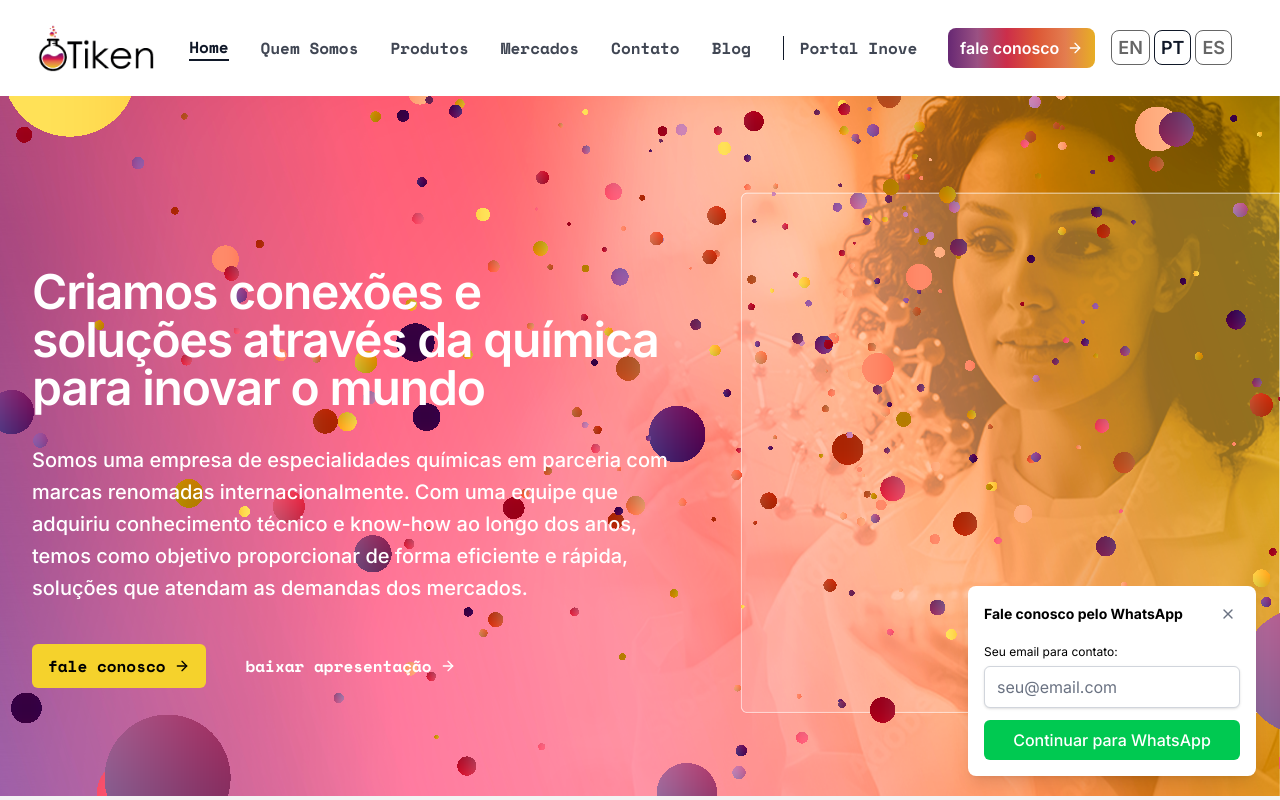
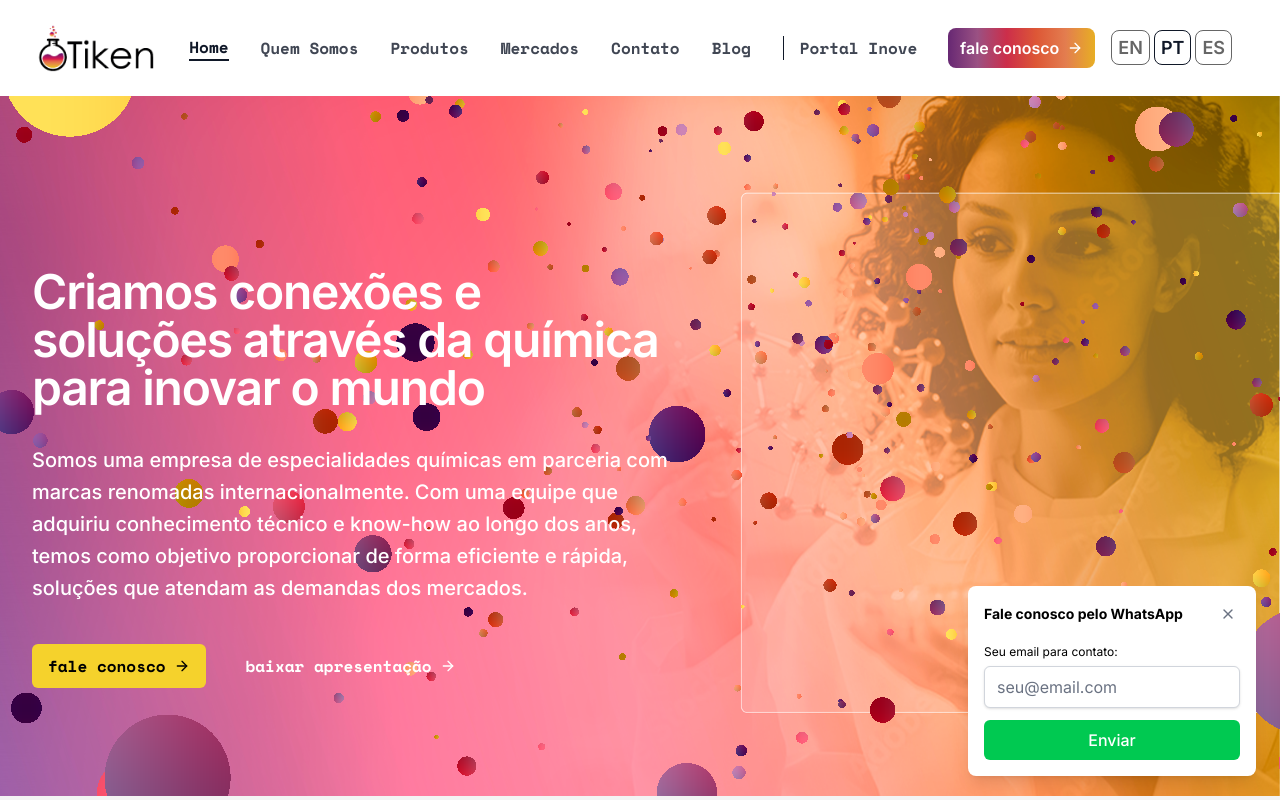
Before and after one commit to TrindadeBRA/trinitykit-next, a Next.js app: page / in a window 1280 px wide. Both pictures are taken after a click on the button "Abrir chat WhatsApp". Shown: the top 800 px of the page. Built offline with nearby package versions, Linux system fonts and the light colour scheme.

Commit message:
feat: integrate wpp button

```diff
--- /dev/null
+++ b/src/components/WhatsAppFloat/form.tsx
@@ -0,0 +1,103 @@
+'use client'
+
+import { useForm } from 'react-hook-form'
+import { zodResolver } from '@hookform/resolvers/zod'
+import { z } from 'zod'
+import { twMerge } from "tailwind-merge"
+import { useState } from 'react'
+import { getPostContactFormSubmitUrl, postContactFormSubmitResponse } from '@/src/services/api'
+import { errorToast, successToast } from '@/src/hooks/useToastify'
+import customFetch from '@/src/services/custom-fetch'
+
+const whatsAppFormSchema = z.object({
+    email: z
+        .string()
+        .min(1, 'Email é obrigatório')
+        .email('Email inválido')
+})
+
+type WhatsAppFormData = z.infer<typeof whatsAppFormSchema>
+
+interface WhatsAppFormProps {
+    setIsOpen: (isOpen: boolean) => void
+}
+
+export function WhatsAppForm({ setIsOpen }: WhatsAppFormProps) {
+    const [isSubmitting, setIsSubmitting] = useState(false)
+
+    const {
+        register,
+        handleSubmit,
+        reset,
+        formState: { errors }
+    } = useForm<WhatsAppFormData>({
+        resolver: zodResolver(whatsAppFormSchema)
+    })
+
+    const onSubmit = async (data: WhatsAppFormData) => {
+        try {
+            setIsSubmitting(true)
+
+            const formData = new FormData()
+            formData.append('email', data.email)
+            formData.append('tag', 'WhatsApp Widget')
+            formData.append('message',
+                `
+                Página origem: ${window.location.href}
+                Email: ${data.email}
+                `
+            )
+
+            await customFetch<postContactFormSubmitResponse>(getPostContactFormSubmitUrl(), {
+                method: 'POST',
+                body: formData,
+            })
+
+        } catch (e) {
+            console.error("Erro ao enviar.", e)
+            errorToast("Ocorreu um erro ao enviar.")
+            setIsOpen(false)
+            setTimeout(() => {
+                window.open("https://wa.me/5511999999999", "_blank")
+            }, 1000)
+        } finally {
+            setIsSubmitting(false)
+            successToast("Entraremos em contato em breve!")
+            reset()
+            setIsOpen(false)
+            setTimeout(() => {
+                window.open("https://wa.me/5511999999999", "_blank")
+            }, 1000)
+        }
+    }
+    return (
+        <form onSubmit={handleSubmit(onSubmit)}>
+            <div className="space-y-3">
+                <div>
+                    <label htmlFor="email" className="text-xs text-muted-foreground">
+                        Seu email para contato:
+                    </label>
+                    <input
+                        id="email"
+                        {...register('email')}
+                        type="email"
+                        placeholder="seu@email.com"
+                        className="mt-1 w-full px-3 py-2 border border-gray-300 dark:border-gray-700 rounded-md shadow-sm focus:outline-none focus:ring-2 focus:ring-green-500 focus:border-transparent dark:bg-gray-800 dark:text-white bg-white! placeholder:text-gray-500 text-black!"
+                    />
+                    {errors.email && (
+                        <p className="mt-1 text-sm text-red-600">{errors.email.message}</p>
+                    )}
+                </div>
+
+                <button
+                    type="submit"
+                    className={twMerge(
+                        "w-full px-4 py-2 rounded-md font-medium text-white bg-green-500 hover:bg-green-600 focus:outline-none focus:ring-2 focus:ring-green-500 focus:ring-offset-2 transition-colors",
+                    )}
+                >
+                    Enviar
+                </button>
+            </div>
+        </form>
+    )
+}
--- a/src/components/WhatsAppFloat/index.tsx
+++ b/src/components/WhatsAppFloat/index.tsx
@@ -5,56 +5,13 @@ import type React from "react"
 import { useState } from "react"
 import { X } from "lucide-react"
 import { twMerge } from "tailwind-merge"
+import { WhatsAppForm } from "./form"
 // import { toast } from "@/hooks/use-toast"
 
-interface WhatsAppFloatProps {
-    whatsappNumber: string
-    message?: string
-}
 
-export function WhatsAppFloat({ whatsappNumber, message = "Olá, gostaria de mais informações!" }: WhatsAppFloatProps) {
+
+export function WhatsAppFloat() {
     const [isOpen, setIsOpen] = useState(false)
-    const [email, setEmail] = useState("")
-    const [isSubmitting, setIsSubmitting] = useState(false)
-
-    const handleSubmit = (e: React.FormEvent) => {
-        e.preventDefault()
-
-        if (!email || !/^\S+@\S+\.\S+$/.test(email)) {
-            //   toast({
-            //     title: "Email inválido",
-            //     description: "Por favor, insira um email válido.",
-            //     variant: "destructive",
-            //   })
-
-            console.log("Email inválido")
-            return
-        }
-
-        setIsSubmitting(true)
-
-        // Aqui você poderia salvar o email em um banco de dados
-        // usando uma Server Action ou API route
-
-        // Simulando um pequeno delay antes de redirecionar
-        setTimeout(() => {
-            const encodedMessage = encodeURIComponent(message)
-            const whatsappUrl = `https://wa.me/${whatsappNumber}?text=${encodedMessage}`
-            window.open(whatsappUrl, "_blank")
-
-            // Resetar o estado
-            setIsSubmitting(false)
-            setIsOpen(false)
-            setEmail("")
-
-            // toast({
-            //     title: "Sucesso!",
-            //     description: "Redirecionando para o WhatsApp...",
-            // })
-
-            console.log("Sucesso!")
-        }, 500)
-    }
 
     return (
         <div className="fixed bottom-6 right-6 z-50">
@@ -72,35 +29,9 @@ export function WhatsAppFloat({ whatsappNumber, message = "Olá, gostaria de mai
                         </button>
                     </div>
 
-                    <form onSubmit={handleSubmit}>
-                        <div className="space-y-3">
-                            <div>
-                                <label htmlFor="email" className="text-xs text-muted-foreground">
-                                    Seu email para contato:
-                                </label>
-                                <input
-                                    id="email"
-                                    type="email"
-                                    placeholder="seu@email.com"
-                                    value={email}
-                                    onChange={(e) => setEmail(e.target.value)}
-                                    required
-                                    className="mt-1 w-full px-3 py-2 border border-gray-300 dark:border-gray-700 rounded-md shadow-sm focus:outline-none focus:ring-2 focus:ring-green-500 focus:border-transparent dark:bg-gray-800 dark:text-white bg-white! placeholder:text-gray-500 text-black!"
-                                />
-                            </div>
-
-                            <button
-                                type="submit"
-                                disabled={isSubmitting}
-                                className={twMerge(
-                                    "w-full px-4 py-2 rounded-md font-medium text-white bg-green-500 hover:bg-green-600 focus:outline-none focus:ring-2 focus:ring-green-500 focus:ring-offset-2 transition-colors",
-                                    isSubmitting && "opacity-70 cursor-not-allowed",
-                                )}
-                            >
-                                {isSubmitting ? "Enviando..." : "Continuar para WhatsApp"}
-                            </button>
-                        </div>
-                    </form>
+                    <WhatsAppForm
+                        setIsOpen={setIsOpen}
+                    />
                 </div>
             ) : (
                 <button
```
